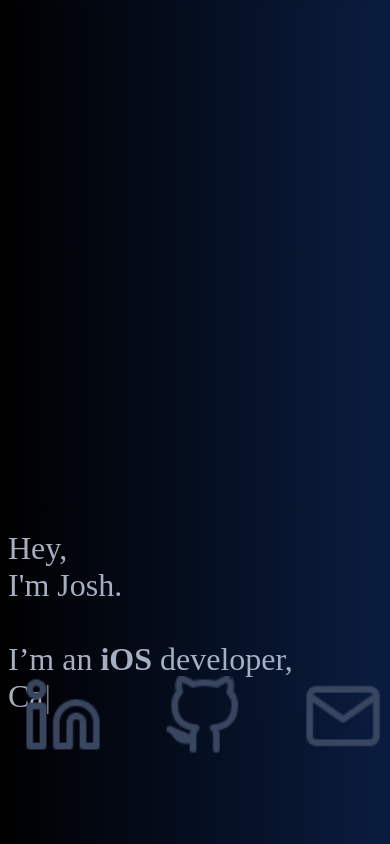
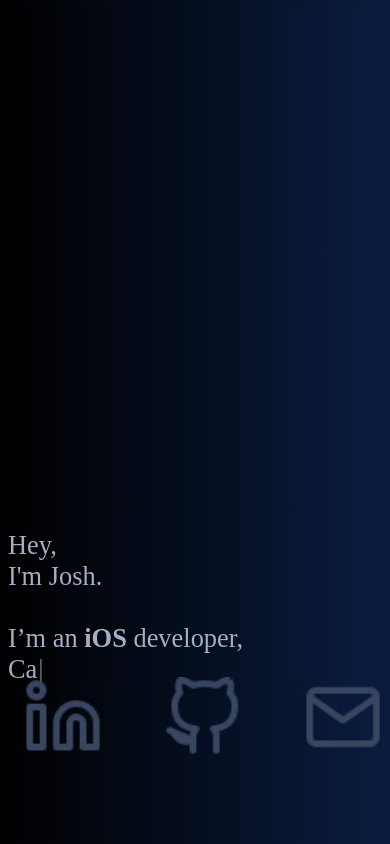
Before and after one commit to josharnoldjosh/personal-website, a Flask app: page / in a window 390 px wide. Run offline with Flask 2, Linux system fonts and the light colour scheme; some libraries are stand-ins or nearby versions.

Commit message:
tweak css

```diff
--- a/static/style.css
+++ b/static/style.css
@@ -11,7 +11,7 @@
 @media only screen and (max-width: 600px) {
 
     body {
-        font-size: 2.0em;
+        font-size: 1.5em;
     }
 
     model-viewer {
@@ -32,7 +32,7 @@
 
     body {
         font-family: 'Avenir Next' !important;
-        font-size: 2.0em;
+        font-size: 1.65em;
     }
 
     model-viewer {
```
